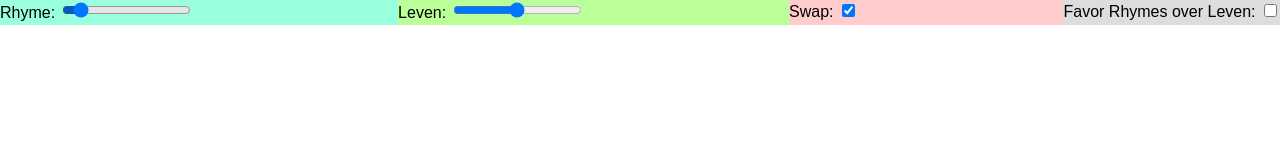
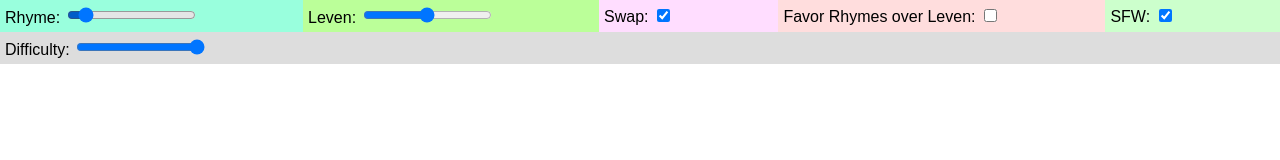
Before and after one commit to benjaffe/lyric-mangler, a website: page public/index.html in a window 1280 px wide. Drawn offline with Linux system fonts and the light colour scheme; no server answers.

Commit message:
add master slider and sfw button

```diff
--- a/public/index.html
+++ b/public/index.html
@@ -5,19 +5,27 @@
     <title></title>
     <style>
       body {white-space: pre-line;font-family: sans-serif;line-height: 1.5;}
-      .buttons {display: flex; align-items: stretch; position: fixed; background: #ddd;left: 0; right: 0; top: 0; }
-      .label {display:block; flex-grow: 1;}
-      .swap {background: #FCC;}
+      .subButtons {display: flex; align-items: stretch;}
+      .buttons {display:flex;flex-direction: column;position: fixed; background: #AAA;left: 0; right: 0; top: 0;}
+      .label {display:block; flex-grow: 1;padding: 5px 5px 2px;}
+      .swap {background: #FDF;}
+      .sfw {background: #CFC;}
       .rhyme {background: #9FD;}
       .leven {background: #BF9;}
+      .btnFavorRhymes {background: #FDD;}
+      .master {background: #DDD;}
     </style>
   </head>
-  <body>
-    <div class="buttons" id="buttons" style="visibility: hidden;">
-      <label class="label rhyme" for="btnRhyme">Rhyme: <input type="range" id="btnRhyme" name="btnRhyme" value="Rhyme" min="0" max="100"></label>
-      <label class="label leven" for="btnLeven">Leven: <input type="range" id="btnLeven" name="btnLeven" value="Leven" min="0" max="100"></label>
-      <label class="label swap" for="btnSwap">Swap: <input type="checkbox" id="btnSwap" name="btnSwap" value="Swap"></label>
-      <label for="btnFavorRhymes">Favor Rhymes over Leven: <input type="checkbox" id="btnFavorRhymes" name="btnFavorRhymes" value="FavorRhymes"></label>
+  <body style="display:block;">
+    <div class="buttons" id="buttons">
+      <div class="subButtons">
+        <label class="label rhyme" for="btnRhyme">Rhyme: <input type="range" id="btnRhyme" name="btnRhyme" value="Rhyme" min="0" max="100"></label>
+        <label class="label leven" for="btnLeven">Leven: <input type="range" id="btnLeven" name="btnLeven" value="Leven" min="0" max="100"></label>
+        <label class="label swap" for="btnSwap">Swap: <input type="checkbox" id="btnSwap" name="btnSwap" value="Swap"></label>
+        <label class="label btnFavorRhymes" for="label btnFavorRhymes">Favor Rhymes over Leven: <input type="checkbox" id="btnFavorRhymes" name="btnFavorRhymes" value="FavorRhymes"></label>
+        <label class="label sfw" for="btnSFW">SFW: <input type="checkbox" id="btnSFW" name="btnSFW" value="SFW"></label>
+      </div>
+      <label class="label master" for="btnMaster">Difficulty: <input type="range" id="btnMaster" name="btnMaster" value="Master" min="0" max="100"></label>
     </div>
     <div id="lyricsWrapper">
 
--- a/public/script.js
+++ b/public/script.js
@@ -1,16 +1,29 @@
 let rhymeProbability = 0.1;
 let levenProbability = 0.5;
+let masterMultiplier = 1;
 let swap = true;
+let sfw = true;
 let favorRhymes = false;
 
-let words;
-var request = new XMLHttpRequest();
-request.open('GET', './data.json');
-request.responseType = 'json';
-request.send();
-request.onload = function() {
-  words = request.response;
-  init();
+let words, swears;
+let wordRequest = new XMLHttpRequest();
+wordRequest.open('GET', './data.json');
+wordRequest.responseType = 'json';
+wordRequest.send();
+wordRequest.onload = function() {
+  words = wordRequest.response;
+  console.log(`loaded words`);
+
+  let swearsRequest = new XMLHttpRequest();
+  swearsRequest.open('GET', './swears.json');
+  swearsRequest.responseType = 'json';
+  swearsRequest.send();
+  swearsRequest.onload = function() {
+    swears = swearsRequest.response;
+    console.log(`loaded ${swears.length} swears`);
+
+    init();
+  };
 };
 
 const lyricsWrapperElem = document.getElementById('lyricsWrapper');
@@ -19,6 +32,8 @@ const btnRhymeElem = document.getElementById('btnRhyme');
 const btnLevenElem = document.getElementById('btnLeven');
 const btnSwapElem = document.getElementById('btnSwap');
 const btnFavorRhymesElem = document.getElementById('btnFavorRhymes');
+const btnSFWElem = document.getElementById('btnSFW');
+const btnMasterElem = document.getElementById('btnMaster');
 
 function recalculateLyrics() {
   lyricsWrapperElem.innerHTML = _clone(words)
@@ -30,27 +45,37 @@ function recalculateLyrics() {
 }
 
 function init() {
-  btnWrapperElem.style.visibility = 'visible';
+  document.body.style.display = 'block';
   btnRhymeElem.value = rhymeProbability * 100;
   btnLevenElem.value = levenProbability * 100;
+  btnMasterElem.value = masterMultiplier * 100;
   btnSwapElem.checked = swap;
+  btnSFWElem.checked = sfw;
   btnFavorRhymesElem.checked = favorRhymes;
 
   btnRhymeElem.addEventListener('input', function(e) {
-    console.log('btnRhyme: ', rhymeProbability);
     rhymeProbability = e.target.value / 100;
     recalculateLyrics();
   });
 
   btnLevenElem.addEventListener('input', function(e) {
-    console.log('btnLeven: ', levenProbability);
     levenProbability = e.target.value / 100;
     recalculateLyrics();
   });
 
+  btnMasterElem.addEventListener('input', function(e) {
+    masterMultiplier = e.target.value / 100;
+    recalculateLyrics();
+  });
+
   btnSwapElem.addEventListener('click', function(e) {
-    console.log('btnSwap: ', swap);
     swap = e.target.checked;
+    recalculateLyrics();
+  });
+
+  btnSFWElem.addEventListener('click', function(e) {
+    sfw = e.target.checked;
+    btnSFWElem.parentElement.style.background = sfw ? '#CFC' : '#FAA';
     recalculateLyrics();
   });
 
@@ -66,8 +91,11 @@ function init() {
 /* === Utils === */
 const _randomVal = num => Math.floor(Math.random() * num);
 const _isNotPlural = (str1, str2) => str1 !== str2 + 's' && str2 !== str1 + 's';
+const _isAppropriate = w => (sfw ? swears.indexOf(w) === -1 : w);
 const _randomValueFromArr = (origArr, val) => {
-  const arr = origArr.filter(_isNotPlural.bind(null, val));
+  const arr = origArr
+    .filter(_isAppropriate)
+    .filter(_isNotPlural.bind(null, val));
   return arr.length > 0 ? arr[_randomVal(arr.length)] : val;
 };
 const _resolveProbability = prob => Math.random() < prob;
@@ -92,7 +120,7 @@ const _rhymeSwapper = w => {
     !w.mutated &&
     w.rhymeCandidates &&
     w.rhymeCandidates.length > 0 &&
-    _resolveProbability(rhymeProbability)
+    _resolveProbability(rhymeProbability * masterMultiplier)
   ) {
     // console.log('rhyme ' + w.val);
     let replacement = _randomValueFromArr(w.rhymeCandidates, w.val);
@@ -110,7 +138,7 @@ const _levenSwapper = w => {
     !w.mutated &&
     w.levenCandidates &&
     w.levenCandidates.length > 0 &&
-    _resolveProbability(levenProbability)
+    _resolveProbability(levenProbability * masterMultiplier)
   ) {
     // console.log('leven ' + w.val);
     let replacement = _randomValueFromArr(w.levenCandidates, w.val);
--- /dev/null
+++ b/public/swears.json
@@ -0,0 +1,88 @@
+[
+  "sex",
+  "porn",
+  "god",
+  "nude",
+  "ass",
+  "anal",
+  "pussy",
+  "sexy",
+  "rape",
+  "incest",
+  "xxx",
+  "fucking",
+  "milf",
+  "cum",
+  "hardcore",
+  "fuck",
+  "bondage",
+  "cock",
+  "porno",
+  "tits",
+  "hentai",
+  "shemale",
+  "voyeur",
+  "viagra",
+  "sexo",
+  "dick",
+  "hell",
+  "suck",
+  "blowjob",
+  "boobs",
+  "dildo",
+  "beastiality",
+  "penis",
+  "upskirt",
+  "breasts",
+  "blowjobs",
+  "erotic",
+  "bestiality",
+  "cumshot",
+  "busty",
+  "cocks",
+  "butt",
+  "shit",
+  "orgy",
+  "xx",
+  "balls",
+  "tranny",
+  "bukkake",
+  "nipples",
+  "horny",
+  "tit",
+  "pissing",
+  "fisting",
+  "fucked",
+  "damn",
+  "gangbang",
+  "dildos",
+  "panties",
+  "bbw",
+  "piss",
+  "boob",
+  "cox",
+  "fingering",
+  "slut",
+  "ejaculation",
+  "escort",
+  "zoophilia",
+  "vibrator",
+  "topless",
+  "sluts",
+  "bitch",
+  "threesome",
+  "handjob",
+  "bdsm",
+  "sucks",
+  "nipple",
+  "playboy",
+  "crap",
+  "wang",
+  "nudity",
+  "vagina",
+  "lolita",
+  "cunt",
+  "bloody",
+  "orgasm",
+  "whore"
+]
```
